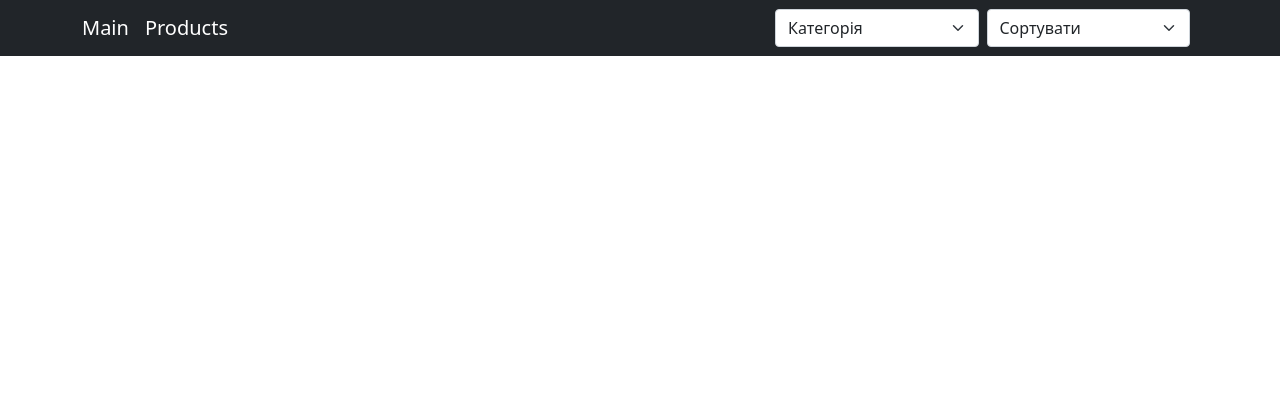
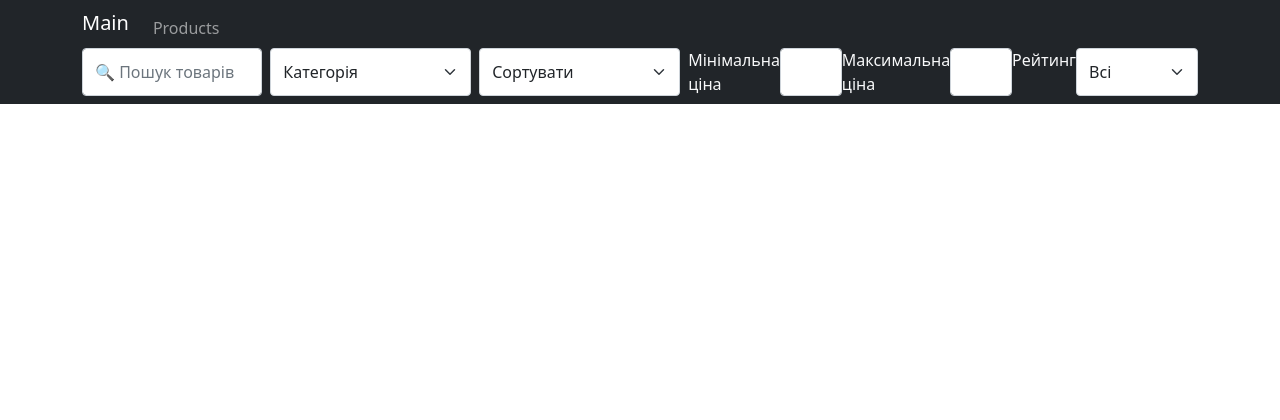
Before and after one commit to V1ckeyR/DjangoGoITeens, a Django app: page / in a window 1280 px wide. Shown: the top 420 px of the page. Run offline with Django 5.2, Linux system fonts and the light colour scheme.

Commit message:
6. product filters

```diff
--- a/catalog/products/templates/base.html
+++ b/catalog/products/templates/base.html
@@ -10,29 +12,54 @@
 <body class="d-flex flex-column vh-100">
     <header>
         <nav class="navbar navbar-dark bg-dark navbar-expand-lg">
-            <div class="container">
-                <a class="navbar-brand" href="{% url 'home' %}">Main</a>
-                <a class="navbar-brand" href="{% url 'index' %}">Products</a>
-
+            <div class="container container d-flex flex-column">
+                <div class="w-100">
+                    <ul class="navbar-nav">
+                        <li class="nav-item"><a class="navbar-brand" href="{% url 'home' %}">Main</a></li>
+                        <li class="nav-item"><a class="nav-link" href="{% url 'index' %}">Products</a></li>
+                    </ul>
+                </div>
+                <div class="w-100">
                     <ul class="navbar-nav ms-auto">
                         <!-- Форма сортування -->
-                    <li class="nav-item">
+                        <li class="nav-item text-light">
                             <form method="GET" action="{% url 'index' %}" class="d-flex mx-auto">
+                                <input class="form-control me-2" type="search" name="search" value="{{ request.GET.search|default:'' }}" placeholder="🔍 Пошук товарів..." onchange="this.form.submit()">
+
                                 <select name="category", class="form-select me-2" onchange="this.form.submit()">
                                     <option value="" {% if not request.GET.category %}selected{% endif %}>Категорія</option>
                                     {% for category in categories %}
                                     <option value="{{ category.id }}" {% if request.GET.category == category.id|stringformat:"s"  %}selected{% endif %}>{{ category.name }}</option>
                                     {% endfor %}
                                 </select>
+
                                 <select name="sort_by" class="form-select me-2" onchange="this.form.submit()">
                                     <option value="" {% if not request.GET.sort_by %}selected{% endif %}>Сортувати</option>
                                     <option value="price_asc" {% if request.GET.sort_by == "price_asc" %}selected{% endif %}>Ціна: від дешевих до дорогих</option>
                                     <option value="price_desc"  {% if request.GET.sort_by == "price_desc" %}selected{% endif %}>Ціна: від дорогих до дешевих</option>
                                     <option value="rating" {% if request.GET.sort_by == "rating" %}selected{% endif %} >Рейтинг</option>
                                 </select>
+
+                                 <!-- Діапазон цін -->
+                                <label>Мінімальна ціна</label>
+                                <input type="number" name="price_min" class="w-25 form-control"
+                                    min="0" value="{{ request.GET.price_min|default:'' }}" onchange="this.form.submit()">
+                                <label>Максимальна ціна</label>
+                                <input type="number" name="price_max" class="w-25 form-control"
+                                    min="0" value="{{ request.GET.price_max|default:'' }}" onchange="this.form.submit()">
+
+                                <!-- Фільтр за рейтингом -->
+                                <label>Рейтинг</label>
+                                <select name="rating" class="form-select w-50" onchange="this.form.submit()">
+                                    <option value="">Всі</option>
+                                    <option value="4" {% if request.GET.rating == "4" %}selected{% endif %}>4+ ⭐</option>
+                                    <option value="3" {% if request.GET.rating == "3" %}selected{% endif %}>3+ ⭐</option>
+                                    <option value="2" {% if request.GET.rating == "2" %}selected{% endif %}>2+ ⭐</option>
+                                </select>
                             </form>
                         </li>
                     </ul>
+                </div>
             </div>
         </nav>
     </header>
--- a/catalog/products/views.py
+++ b/catalog/products/views.py
@@ -10,9 +10,29 @@ def index(request):
 
     products = Product.objects.all()
 
-    print(categories, category_id)
+    search_query = request.GET.get("search", "")
+    category_id = request.GET.get("category", "")
+    price_min = request.GET.get("price_min", "")
+    price_max = request.GET.get("price_max", "")
+    rating = request.GET.get("rating", "")
+
+    # Пошук за назвою
+    if search_query:
+        products = products.filter(name__icontains=search_query)
+
+    # Фільтрація за категорією
     if category_id:
         products = products.filter(category_id=category_id)
+
+    # Фільтрація за ціною
+    if price_min:
+        products = products.filter(price__gte=price_min)
+    if price_max:
+        products = products.filter(price__lte=price_max)
+
+    # Фільтрація за рейтингом
+    if rating:
+        products = products.filter(rating__gte=rating)
 
     if sort_by == "price_asc":
         products = products.order_by("price")
```
Also changed, not shown: other parts of catalog/products/templates/base.html (+2 -0 lines), catalog/products/templatetags/custom_filters.py (added, +36 -0 lines), catalog/products/templatetags/__init__.py (added). Lines whose indentation alone changed are shown as unchanged.
